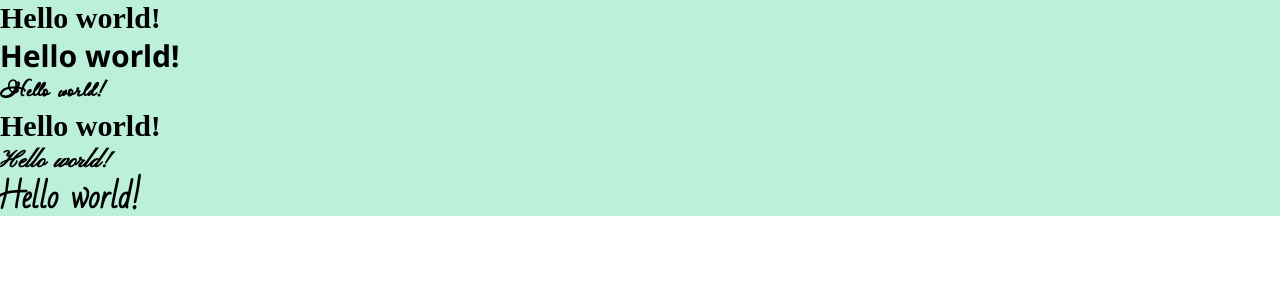
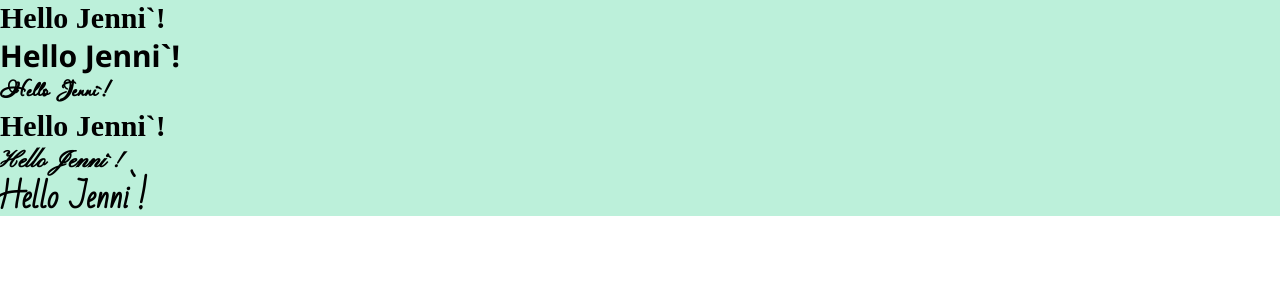
Before and after one commit to rijalmumtaz/wedding-invitation, a Next.js app: page / in a window 1280 px wide. Shown: the top 300 px of the page. Built offline with nearby package versions, Linux system fonts and the light colour scheme; a web font is replaced by a local one.

Commit message:
Hello Jenni

```diff
--- a/pages/index.jsx
+++ b/pages/index.jsx
@@ -34,16 +34,16 @@ export default function Home() {
       </Head>
       <div className="container bg-red-200">
         <div className=" bg-green-200">
-          <h1 className="text-3xl font-bold font-kurale">Hello world!</h1>
+          <h1 className="text-3xl font-bold font-kurale">Hello Jenni`!</h1>
           <h1 className="text-3xl font-bold font-noto-sans-symbols">
-            Hello world!
+            Hello Jenni`!
           </h1>
           <h1 className="text-3xl font-bold font-passions-conflict">
-            Hello world!
+            Hello Jenni`!
           </h1>
-          <h1 className="text-3xl font-bold font-rozha-one">Hello world!</h1>
-          <h1 className="text-3xl font-bold font-kapakana">Hello world!</h1>
-          <h1 className="text-3xl font-bold font-bad-script">Hello world!</h1>
+          <h1 className="text-3xl font-bold font-rozha-one">Hello Jenni`!</h1>
+          <h1 className="text-3xl font-bold font-kapakana">Hello Jenni`!</h1>
+          <h1 className="text-3xl font-bold font-bad-script">Hello Jenni`!</h1>
         </div>
       </div>
     </>
```
